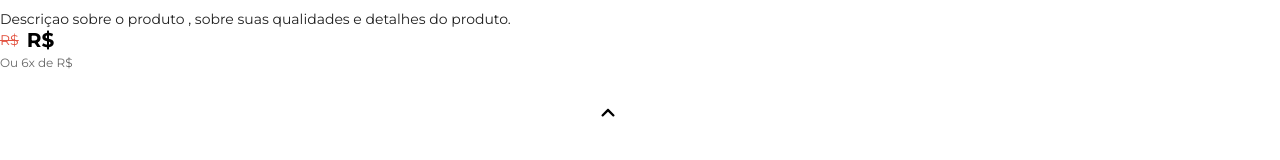
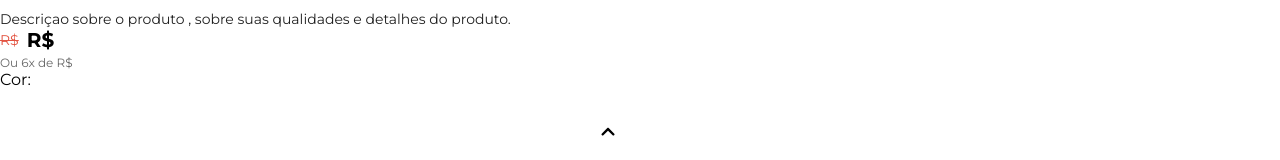
Before and after one commit to EduardoAguiarS/02.Tech-Summer, a React (Create React App) app: page /product/48/terno in a window 1280 px wide. Shown: the part 198-358 px from the top of the page. Built offline with nearby package versions, Linux system fonts and the light colour scheme; data requests are answered from the project's data file.

Commit message:
Product Color

```diff
--- /dev/null
+++ b/src/components/ProductColors/index.tsx
@@ -0,0 +1,40 @@
+import { useState } from "react";
+import { useProduct } from "../../providers/context";
+// import "./styles.scss";
+
+export const ProductColors = () => {
+  const { product } = useProduct();
+  const [color, setColor] = useState<string>("");
+
+  return (
+    <div className="color">
+      <div className="color__name">
+        <span>Cor:</span>
+        <span className="color__value">{color}</span>
+      </div>
+
+      {product?.skuSpecifications[0].values.map((value, index) => (
+        <label className="radio__container" key={value.name}>
+          {value.name}
+          <input
+            className="radio__input"
+            key={index}
+            type="radio"
+            name="color"
+            value={value.name}
+            // defaultChecked={index == 0 ? true : false}
+            onClick={() => setColor(value.name)}
+          />
+          {/* <span
+            className={`radio__style`}
+            style={{
+              background: `${color}`,
+              border: "2px solid white",
+              boxShadow: `${cor == color ? `0 0 0 2px ${color}` : "none"}`
+            }}
+          ></span> */}
+        </label>
+      ))}
+    </div>
+  );
+};
--- a/src/pages/Product.tsx
+++ b/src/pages/Product.tsx
@@ -6,6 +6,7 @@ import ProductDescription from "../components/Product/ProductDescription";
 import ProductPrice from "../components/Product/ProductPrice";
 import ProductTitle from "../components/Product/ProductTitle";
 import { SliderOther, SliderProduct } from "../components/Product/Slides";
+import { ProductColors } from "../components/ProductColors";
 import "./product.scss";
 
 interface ProductProps {}
@@ -19,6 +20,7 @@ export const Product: React.FC<ProductProps> = () => {
         <ProductTitle />
         <ProductDescription />
         <ProductPrice />
+        <ProductColors />
         <SliderProduct />
         <SliderOther />
         <PageTitle title={"Quem viu, viu tambem"} />
```
